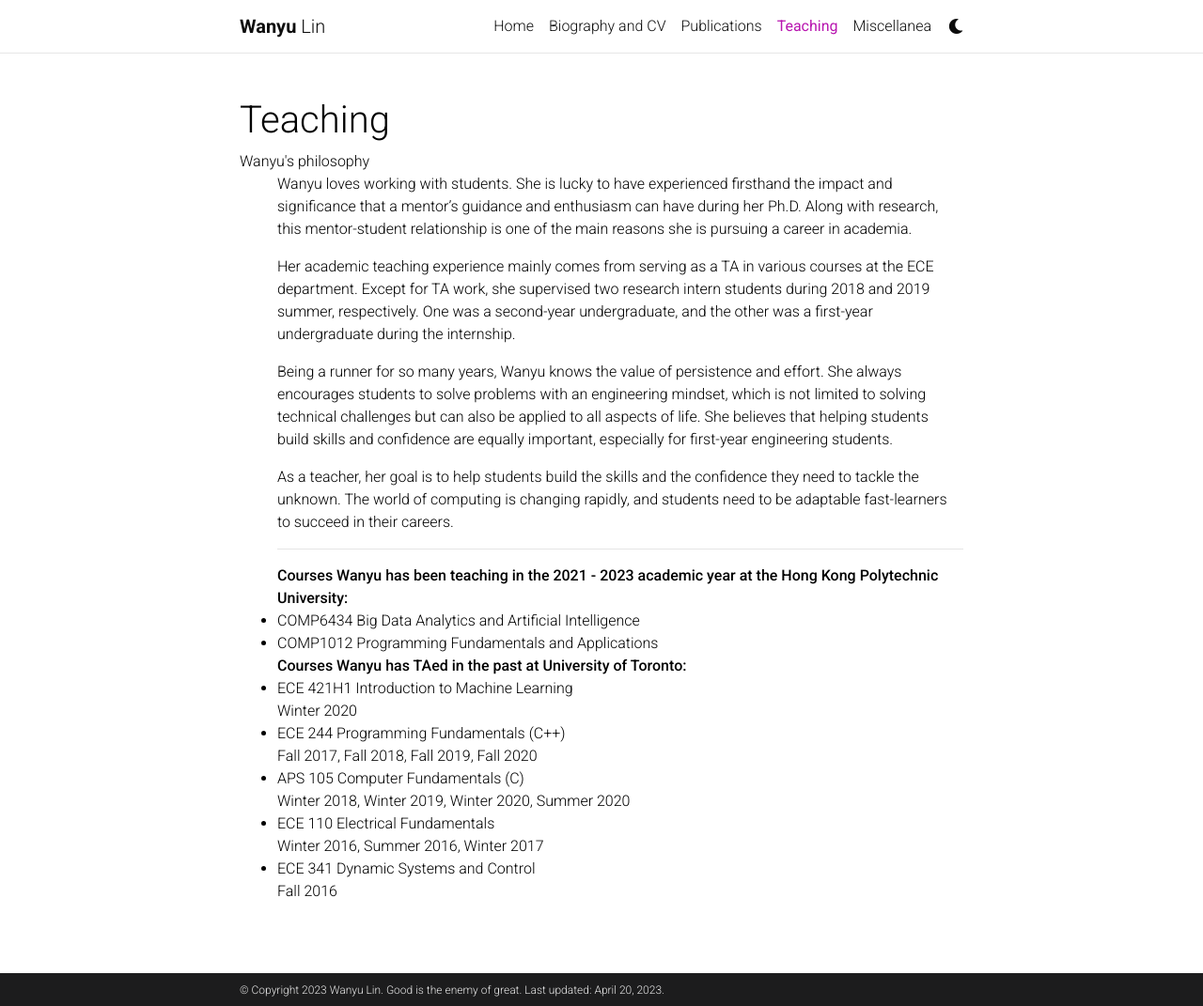
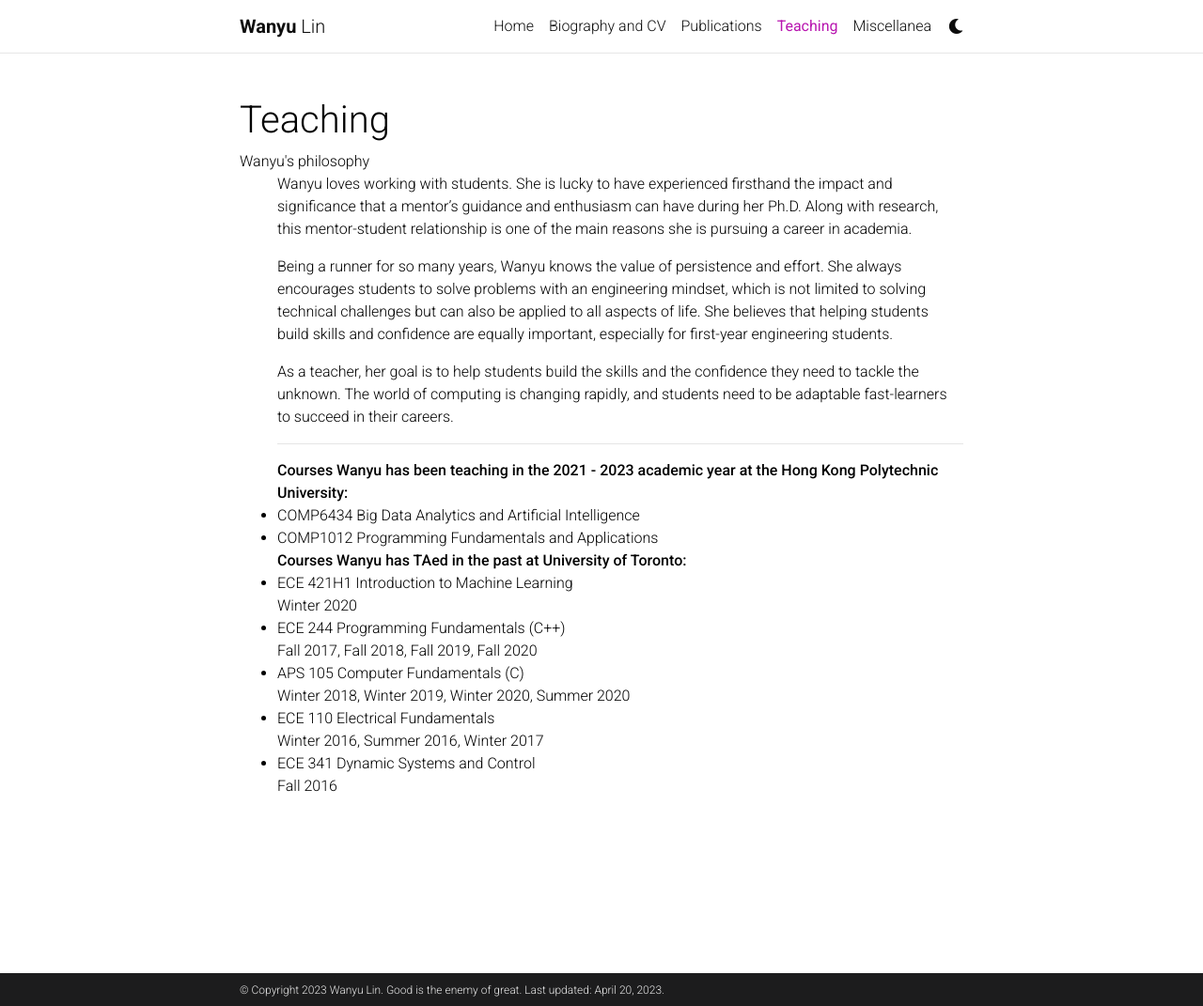
Before and after one commit to wanyu-lin/wanyulin.github.io, a Jekyll site: the page built from _pages/teaching.md, in a window 1280 px wide and 1071 px high. Shown: the whole window at 94% size. Built offline with Jekyll 4.4.1, drawn with Linux system fonts in a browser that asks for light colours; comment, search, counter and statistics services are not loaded; a style sheet for code colours, icons or effects is not loaded; some of the changed lines change nothing that is shown.

Commit message:
Update teaching.md

```diff
--- a/_pages/teaching.md
+++ b/_pages/teaching.md
@@ -10,12 +10,13 @@ nav: true
 <!-- research -->
 <p>Wanyu loves working with students. She is lucky to have experienced firsthand the impact and significance that a mentor’s guidance and enthusiasm can have during her Ph.D. Along with research, this mentor-student relationship is one of the main reasons she is pursuing a career in academia.</p>
 
-<p>Her academic teaching experience mainly comes from serving as a TA in various courses at the ECE department. Except for TA work, she supervised two research intern students during 2018 and 2019 summer, respectively. One was a second-year undergraduate, and the other was a first-year undergraduate during the internship.</p>
 
 <p>Being a runner for so many years, Wanyu knows the value of persistence and effort. She always encourages students to solve problems with an engineering mindset, which is not limited to solving technical challenges but can also be applied to all aspects of life. She believes that helping students build skills and confidence are equally important, especially for first-year engineering students.</p>
 
 <p>As a teacher, her goal is to help students build the skills and the confidence they need to tackle the unknown. The world of computing is changing rapidly, and students need to be adaptable fast-learners to succeed in their careers.</p>
-<!-- teaching -->
+<!-- teaching
+<p>Her academic teaching experience mainly comes from serving as a TA in various courses at the ECE department. Except for TA work, she supervised two research intern students during 2018 and 2019 summer, respectively. One was a second-year undergraduate, and the other was a first-year undergraduate during the internship.</p>
+ -->
 
 
 <p><hr>
```
